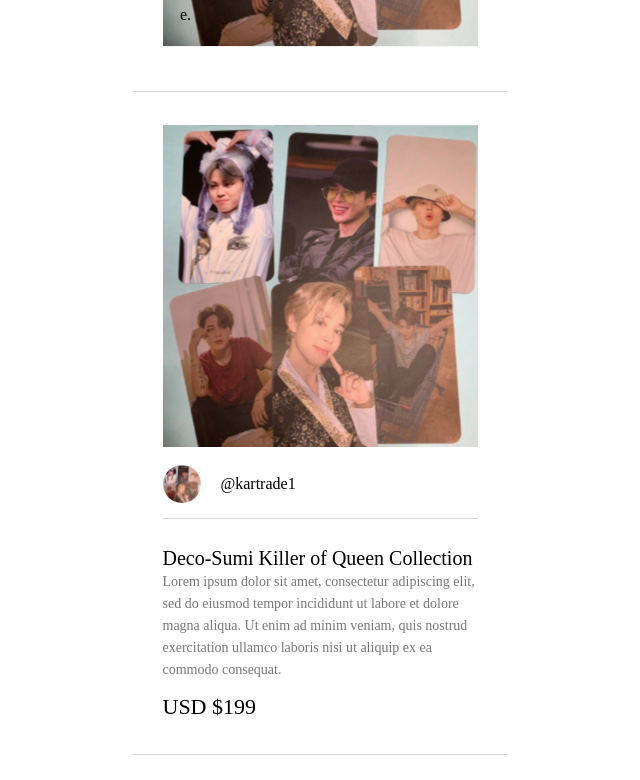
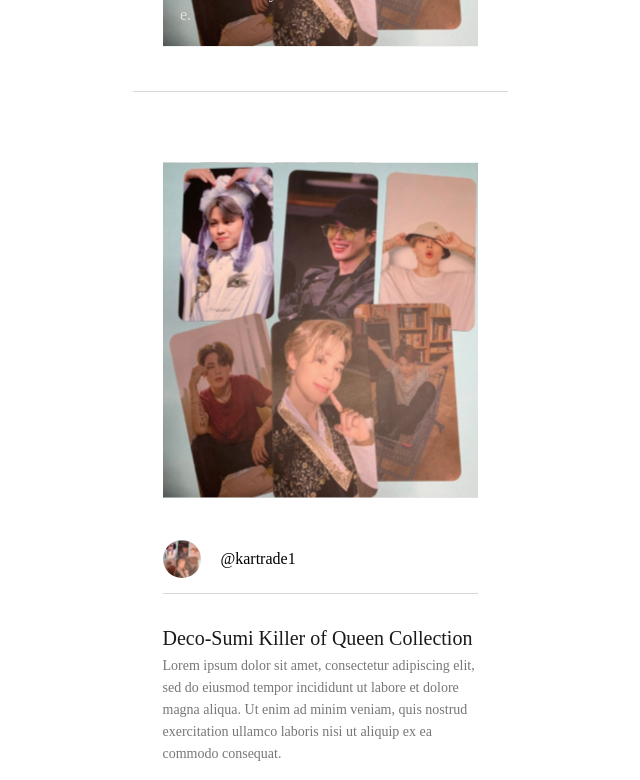
Before and after one commit to happyeveryone96/kartrade, a Next.js app: page / in a window 1280 px wide. Shown: the part 480-1260 px from the top of the page, without its empty margins (320-960 px from the left). Built offline with nearby package versions, Linux system fonts and the light colour scheme.

Commit message:
refactor: 스타일 관련 코드 변수화 및 카드 스타일 수정

```diff
--- a/components/Card/Card.module.css
+++ b/components/Card/Card.module.css
@@ -1,13 +1,14 @@
 .container {
-  width: 25vw;
-  min-width: 375px;
+  width: var(--main-width);
+  min-width: var(--min-width);
   background-color: white;
-  border-bottom: 1px solid #d8d8d8;
+  border-bottom: var(--border);
   padding: 30px;
 }
 
 .cardImg {
   width: 100%;
+  cursor: pointer;
   vertical-align: middle;
 }
 
@@ -15,7 +16,7 @@
   display: flex;
   margin-top: 17.56px;
   padding-bottom: 15px;
-  border-bottom: 1px solid #d8d8d8;
+  border-bottom: var(--border);
 }
 
 .userImg {
@@ -30,25 +31,22 @@
 }
 
 .title {
-  color: black;
-  font-size: 20px;
-  font-weight: 500;
-  line-height: 25px;
-  letter-spacing: 0em;
+  color: var(--black);
+  font-size: var(--title-font-size);
+  font-weight: var(--title-font-weight);
+  line-height: var(--title-line-height);
   margin-top: 27px;
 }
 
 .desc {
-  color: #777777;
-  font-size: 14px;
-  line-height: 22px;
-  letter-spacing: 0em;
+  color: var(--desc-color);
+  font-size: var(--desc-font-size);
+  line-height: var(--desc-line-height);
 }
 
 .price {
-  color: black;
-  font-size: 22px;
-  line-height: 34px;
-  letter-spacing: 0em;
+  color: var(--black);
+  font-size: var(--price-font-size);
+  line-height: var(--price-line-height);
   margin-top: 9.75px;
 }
--- a/components/Card/Card.tsx
+++ b/components/Card/Card.tsx
@@ -17,8 +17,8 @@ const Card: React.FC<Props> = ({ card }) => {
         className={css.cardImg}
         src={photoCard}
         alt="사진"
-        width={325}
-        height={325}
+        width={400}
+        height={400}
       />
       <div className={css.userBox}>
         <Image
--- a/components/Filter/Filter.module.css
+++ b/components/Filter/Filter.module.css
@@ -1,10 +1,11 @@
 .container {
-  width: 25vw;
-  min-width: 375px;
+  width: var(--main-width);
+  min-width: var(--min-width);
+  color: var(--black);
   height: 50px;
   background-color: white;
-  border-top: 1px solid #d8d8d8;
-  border-bottom: 1px solid #d8d8d8;
+  border-top: var(--border);
+  border-bottom: var(--border);
   color: #1a1a1a;
   display: flex;
   justify-content: flex-end;
--- a/components/Footer/Footer.module.css
+++ b/components/Footer/Footer.module.css
@@ -1,7 +1,7 @@
 .container {
-  width: 25vw;
-  min-width: 375px;
-  color: black;
+  width: var(--main-width);
+  min-width: var(--min-width);
+  color: var(--black);
 }
 
 .logo {
@@ -10,16 +10,12 @@
 
 .footerBox {
   font-size: 12px;
-  font-weight: 400;
   line-height: 34px;
-  letter-spacing: 0em;
   margin: 0 25px 18.65px;
 }
 
 .copyRight {
   font-size: 10px;
-  font-weight: 400;
   line-height: 34px;
-  letter-spacing: 0em;
   margin: 0 25px 25.76px;
 }
--- a/components/Header/Header.module.css
+++ b/components/Header/Header.module.css
@@ -3,8 +3,8 @@
   display: flex;
   justify-content: space-between;
   align-items: center;
-  width: 30vw;
-  min-width: 375px;
+  width: var(--main-width);
+  min-width: var(--min-width);
   height: 80px;
   padding: 0 25px;
   background-color: rgb(var(--foreground-rgb));
--- a/components/MainCard/MainCard.module.css
+++ b/components/MainCard/MainCard.module.css
@@ -1,8 +1,8 @@
 .container {
-  width: 25vw;
-  min-width: 375px;
+  width: var(--main-width);
+  min-width: var(--min-width);
   background-color: white;
-  border-bottom: 1px solid #d8d8d8;
+  border-bottom: var(--border);
   padding: 30px;
 }
 
@@ -33,14 +33,17 @@
 
 .title {
   width: 230px;
+  font-weight: 500;
   position: absolute;
   top: 140px;
   font-size: 35px;
   line-height: 35px;
+  color: #ffffff;
 }
 
 .desc {
   position: absolute;
   top: 220px;
   line-height: 22px;
+  color: #e1e1e1;
 }
--- a/styles/globals.css
+++ b/styles/globals.css
@@ -1,70 +1,27 @@
 :root {
   --max-width: 1100px;
+  --min-width: 375px;
+  --main-width: 25vw;
+
+  --border: 1px solid #d8d8d8;
   --border-radius: 12px;
+
+  --black: #1a1a1a;
+
+  --title-font-size: 20px;
+  --title-font-weight: 500;
+  --title-line-height: 34px;
+
+  --desc-font-size: 14px;
+  --desc-line-height: 22px;
+  --desc-color: #777777;
+
+  --price-font-size: 22px;
+  --price-line-height: 34px;
+
   --font-mono: ui-monospace, Menlo, Monaco, 'Cascadia Mono', 'Segoe UI Mono',
     'Roboto Mono', 'Oxygen Mono', 'Ubuntu Monospace', 'Source Code Pro',
     'Fira Mono', 'Droid Sans Mono', 'Courier New', monospace;
-
-  --primary-glow: conic-gradient(
-    from 180deg at 50% 50%,
-    #16abff33 0deg,
-    #0885ff33 55deg,
-    #54d6ff33 120deg,
-    #0071ff33 160deg,
-    transparent 360deg
-  );
-  --secondary-glow: radial-gradient(
-    rgba(255, 255, 255, 1),
-    rgba(255, 255, 255, 0)
-  );
-
-  --tile-start-rgb: 239, 245, 249;
-  --tile-end-rgb: 228, 232, 233;
-  --tile-border: conic-gradient(
-    #00000080,
-    #00000040,
-    #00000030,
-    #00000020,
-    #00000010,
-    #00000010,
-    #00000080
-  );
-
-  --callout-rgb: 238, 240, 241;
-  --callout-border-rgb: 172, 175, 176;
-  --card-rgb: 180, 185, 188;
-  --card-border-rgb: 131, 134, 135;
-}
-
-@media (prefers-color-scheme: dark) {
-  :root {
-    --foreground-rgb: 255, 255, 255;
-
-    --primary-glow: radial-gradient(rgba(1, 65, 255, 0.4), rgba(1, 65, 255, 0));
-    --secondary-glow: linear-gradient(
-      to bottom right,
-      rgba(1, 65, 255, 0),
-      rgba(1, 65, 255, 0),
-      rgba(1, 65, 255, 0.3)
-    );
-
-    --tile-start-rgb: 2, 13, 46;
-    --tile-end-rgb: 2, 5, 19;
-    --tile-border: conic-gradient(
-      #ffffff80,
-      #ffffff40,
-      #ffffff30,
-      #ffffff20,
-      #ffffff10,
-      #ffffff10,
-      #ffffff80
-    );
-
-    --callout-rgb: 20, 20, 20;
-    --callout-border-rgb: 108, 108, 108;
-    --card-rgb: 100, 100, 100;
-    --card-border-rgb: 200, 200, 200;
-  }
 }
 
 * {
@@ -81,13 +38,6 @@ body {
 
 body {
   margin: 0 auto;
-  color: rgb(var(--foreground-rgb));
-  background: linear-gradient(
-      to bottom,
-      transparent,
-      rgb(var(--background-end-rgb))
-    )
-    rgb(var(--background-start-rgb));
   max-width: var(--max-width);
 }
 
```
